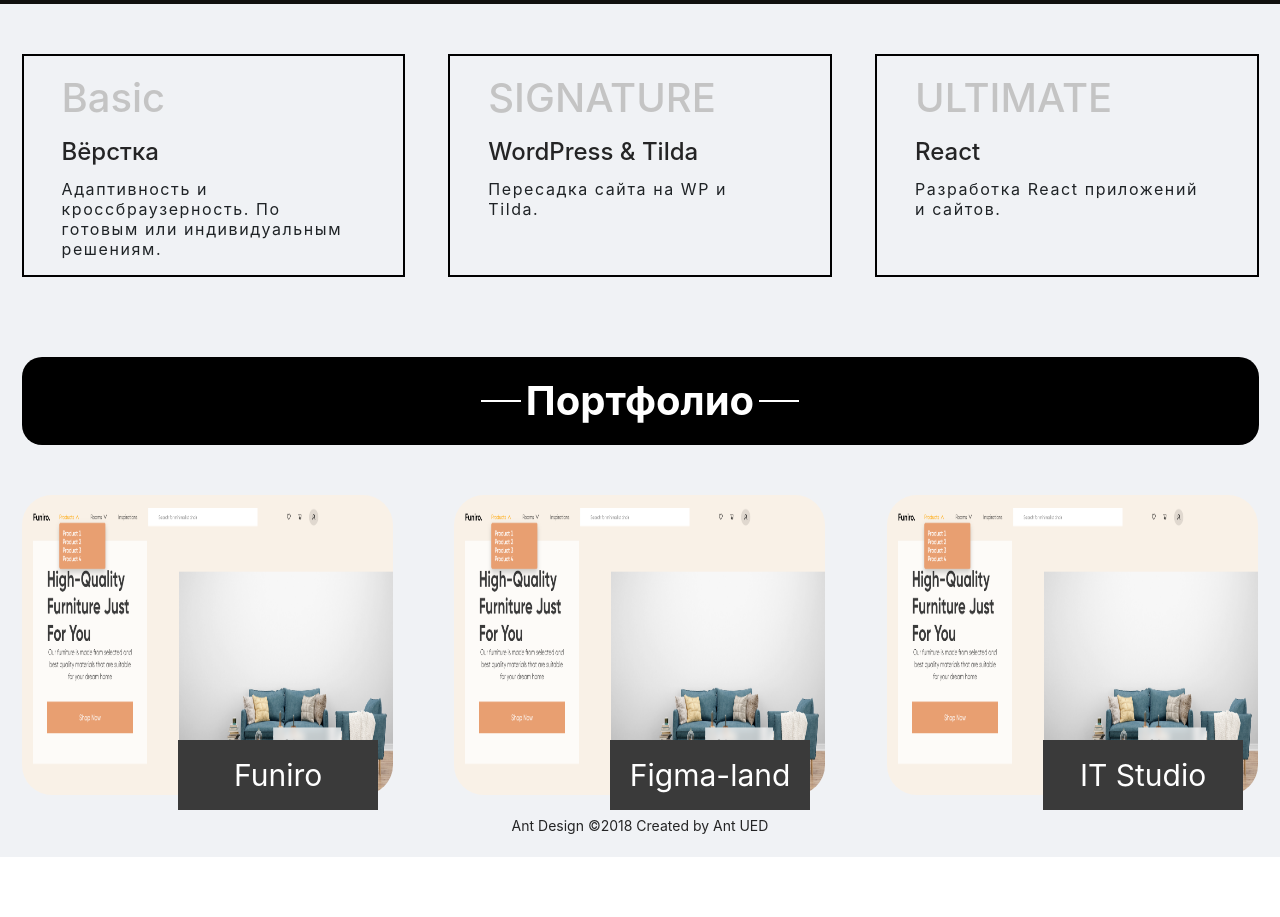
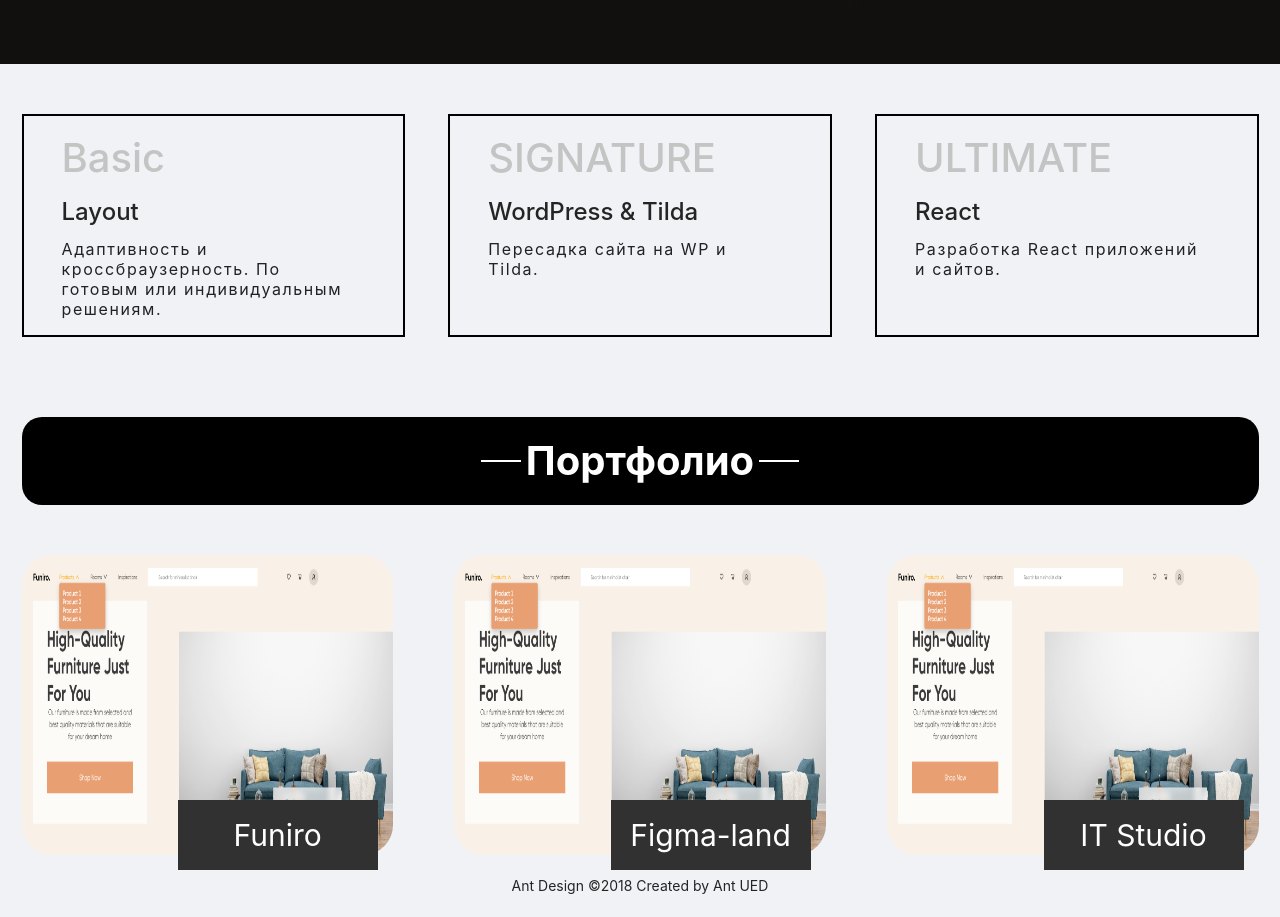
Before and after one commit to chapski-dev/business--card-website, a React (Create React App) app: page /home in a window 1280 px wide. Shown: the part 800-1717 px from the top of the page. Before the commit the page ends 1657 px from the top, so only its background shows below. Built offline with nearby package versions, Linux system fonts and the light colour scheme.

Commit message:
add styles for flip cards on home-page

```diff
--- a/src/pages/FigmaLandPage/index.tsx
+++ b/src/pages/FigmaLandPage/index.tsx
@@ -9,6 +9,10 @@ import PageWrapper from '../../components/PageWrapper'
 
 
 const FigmaLandPage = () => {
+  window.scrollTo({
+    top:0,
+    behavior: 'smooth',
+  });
   return (
     <PageWrapper>
       <div className="figma-land-page">
--- a/src/pages/FuniroPage/src/index.tsx
+++ b/src/pages/FuniroPage/src/index.tsx
@@ -1,4 +1,3 @@
-import React from 'react';
 import ReactDOM from 'react-dom';
 import './index.scss';
 import Header from './components/Header/Header';
@@ -12,6 +11,10 @@ import PageWrapper from '../../../components/PageWrapper';
 
 
 const FuniroPage = () => {
+  window.scrollTo({
+    top:0,
+    behavior: 'smooth',
+  });
   return (
     <PageWrapper>
       <div className="funiro-page">
--- a/src/pages/HomePage/Section1.scss
+++ b/src/pages/HomePage/Section1.scss
@@ -12,12 +12,13 @@
 
   .section1 {
     position: relative;
-    height: 740px;
+    height: 100vh;
     width: 100%;
     margin-bottom: 50px;
   }
   .section1__bg-image {
     height: inherit;
+    object-fit: cover;
     width: 100%;
   }
   .section1-title-wrapper {
--- a/src/pages/HomePage/Section2.tsx
+++ b/src/pages/HomePage/Section2.tsx
@@ -9,7 +9,7 @@ const Section2 = () => {
           <div className="section2-item">
             <div className="section2-item-info">
               <h3 className="section2-item-info__title">Basic</h3>
-              <span className='section2-item-info__suptitle'>Вёрстка</span>
+              <span className='section2-item-info__suptitle'>Layout</span>
               <span className="section2-item-info__text">Адаптивность и кроссбраузерность. По готовым или индивидуальным решениям.</span>
             </div>
           </div>
--- a/src/pages/HomePage/Section3.scss
+++ b/src/pages/HomePage/Section3.scss
@@ -34,40 +34,42 @@
     display: flex;
     justify-content: space-between;
   }
+
+
+
+
+  .section3-item {
+    background-color: transparent;
+    height: 300px;
+    width: 30%;
+    perspective: 1000px;
+    &:hover .section3-item-card {
+      transform: rotateY(-180deg);
+    }
+  }
+
   .section3-item-card {
     cursor: pointer;
-    height: 300px;
-    width: 30%;
     position: relative;
-    &:hover {
-      .front {
-        transform: perspective(600px) rotateY(-180deg);
-      }
-      .back {
-        transform: perspective(600px) rotateY(0deg);
-      }
-    }
-  }
-  .center {
-    position: absolute;
-    top: 50%;
-    left: 50%;
-    transform: translate(-50%, -50%);
-  }
-  .front, .back {
-    border-radius: 20px;
     width: 100%;
     height: 100%;
+    text-align: center;
+    transition: transform 0.8s;
+    transform-style: preserve-3d;
+  }
+
+  .front, .back {
+    position: absolute;
+    width: 100%;
+    height: 100%;
+    -webkit-backface-visibility: hidden; /* Safari */
     backface-visibility: hidden;
-    position: absolute;
-    transition: transform .45s linear;
+    border-radius: 20px;
   }
   .front img{
     height: 100%;
     border-radius: 30px;
   }
-  .front {
-    transform: perspective(600px) rotateY(0deg);
   .front-info {
     display: flex;
     justify-content: center;
@@ -77,19 +79,107 @@
     right: 15px;
     width: 200px;
     height: 70px;
-      background-color: #3a3a3a;
+    background-color: #313131;
     color: white;
     font-size: 30px;
     z-index: 2;
   }
-  }
   .back {
-    background-color: black;
-    transform: perspective(600px) rotateY(180deg);
+    background-color: #31313150;
+    transform: rotateY(-180deg);
   }
   .back-content {
-    width: 100%;
+    display: flex;
+    flex-direction: column;
+    align-items: center;
     text-align: center;
     color: #000;
+    width: inherit;
+    &.center {
+      position: absolute;
+      top: 50%;
+      left: 50%;
+      transform: translate(-50%, -50%);
     }
   }
+  .back-content__discr {
+    margin-bottom: 15px;
+  }
+  .back-content__btn {
+    border: none;
+    width: 150px;
+    height: 50px;
+    color: black;
+    display: flex;
+    justify-content: center;
+    align-items: center;
+    background-color: whitesmoke;
+    transition: .2s linear;
+  }
+  .section3-item-card__funiro {
+    .back {
+      background-color: #F9F1E7;
+    }
+    .back-content__btn {
+      background-color: #E89F71;
+      border: none;
+      transition: .2s linear;
+      color: white;
+      &:hover {
+        background-color: #d68a5b;
+      }
+      &:active {
+        background-color: #ec9e6e;
+      }
+    }
+  }
+  .section3-item-card__figma-land {
+    .back {
+      background: linear-gradient(45deg, #37BDA6, #CB1AE8);
+    }
+    .back-content {
+      color: white;
+    }
+    .back-content__title {
+      color: white;
+    }
+    .back-content__btn {
+      border: 1px solid white;
+      border-radius: 50px;
+      background: transparent;
+      color: white;
+      &:hover {
+        background-color: white;
+        span {
+        background: linear-gradient(45deg, #37BDA6, #CB1AE8);
+        background-clip: text;
+        -webkit-text-fill-color: transparent;
+        }
+      }
+    }
+  }
+  .section3-item-card__it-studio {
+    .back {
+      background: linear-gradient(#504DC2, #5F12D0);
+    }
+    .back-content {
+      color: white;
+    }
+    .back-content__title {
+      color: white;
+    }
+    .back-content__btn {
+      color: #fff;
+      background-color: #4985FF;
+      border-radius: 30px;
+      &:hover {
+        background-color: #fff;
+        span {
+          background: linear-gradient(#504DC2, #5F12D0);
+          background-clip: text;
+          -webkit-text-fill-color: transparent;
+        }
+      }
+    }
+  }
+}
--- a/src/pages/HomePage/Section3.tsx
+++ b/src/pages/HomePage/Section3.tsx
@@ -7,7 +7,6 @@ import { useHistory } from 'react-router-dom';
 
   const history = useHistory()
 
-
    return (
      <section className='section3'>
        <div className="container">
@@ -15,43 +14,52 @@ import { useHistory } from 'react-router-dom';
            <h2 className='section3-title'>Портфолио</h2>
          </div>
          <div className="section3-items-row">
-           <div className="section3-item-card">
+           <div className="section3-item">
+            <div className="section3-item-card section3-item-card__funiro">
                 <div className="front">
-                <img src={cardOneImg} alt="" />
+                  <img src={cardOneImg} alt="Funiro" />
                   <div className="front-info">Funiro</div>
                 </div>
                 <div className="back">
                   <div className="back-content center">
-                  <h2>Text</h2>
-                  <span>text</span>
-                  <Link to='funiro'>Перейти на сайт</Link>
+                    <h2 className='back-content__title'>Funiro</h2>
+                    <span className='back-content__discr'>Online furniture shop</span>
+                    <Link className='back-content__btn' to='funiro'>Перейти на сайт</Link>
                   </div>
                 </div>
             </div>
-           <div className="section3-item-card">
+           </div>
+           <div className="section3-item">
+            <div className="section3-item-card section3-item-card__figma-land">
                 <div className="front">
                   <img src={cardOneImg} alt="" />
                   <div className="front-info">Figma-land</div>
                 </div>
                 <div className="back">
                   <div className="back-content center">
-                  <h2>Text</h2>
-                  <span>text</span>
-                  <Link to='figma-land'>Перейти на сайт</Link>
+                    <h2 className='back-content__title'>Figma Land</h2>
+                    <span className='back-content__discr'>Some text...</span>
+                    <Link className='back-content__btn' to='figma-land'>
+                      <span>Перейти на сайт</span>
+                    </Link>
                   </div>
                 </div>
-           </div><div className="section3-item-card">
+            </div>
+           </div>
+           <div className="section3-item">
+            <div className="section3-item-card section3-item-card__it-studio">
                 <div className="front">
                   <img src={cardOneImg} alt="" />
                   <div className="front-info">IT Studio</div>
                 </div>
                 <div className="back">
                   <div className="back-content center">
-                  <h2>Text</h2>
-                  <span>text</span>
-                  <button>
-                    <Link to='it-studio-page'>Перейти на сайт</Link>
-                  </button>
+                    <h2 className='back-content__title'>IT-Studio</h2>
+                    <span className='back-content__discr'>Some text...</span>
+                    <Link className='back-content__btn' to='it-studio-page'>
+                      <span>Перейти на сайт</span>
+                    </Link>
+                  </div>
                 </div>
             </div>
            </div>
--- a/src/pages/ItStudioPage/src/essects/css/style.scss
+++ b/src/pages/ItStudioPage/src/essects/css/style.scss
@@ -73,7 +73,7 @@
     width: 100%;
     img {
       position: absolute;
-      top: -80px;
+      top: -100px;
       left: 0;
       // transform: translateY(-50%);
       width: 100%;
--- a/src/pages/ItStudioPage/src/index.tsx
+++ b/src/pages/ItStudioPage/src/index.tsx
@@ -3,6 +3,10 @@ import './essects/css/style.scss'
 
 
 const ItStudioPage = () => {
+  window.scrollTo({
+    top:0,
+    behavior: 'smooth',
+  });
   return (
     <PageWrapper>
       <div className="it-studio-page">
```
Also changed, not shown: src/pages/HomePage/img/section3/Безымянный.png (deleted). Lines whose indentation alone changed are shown as unchanged.
